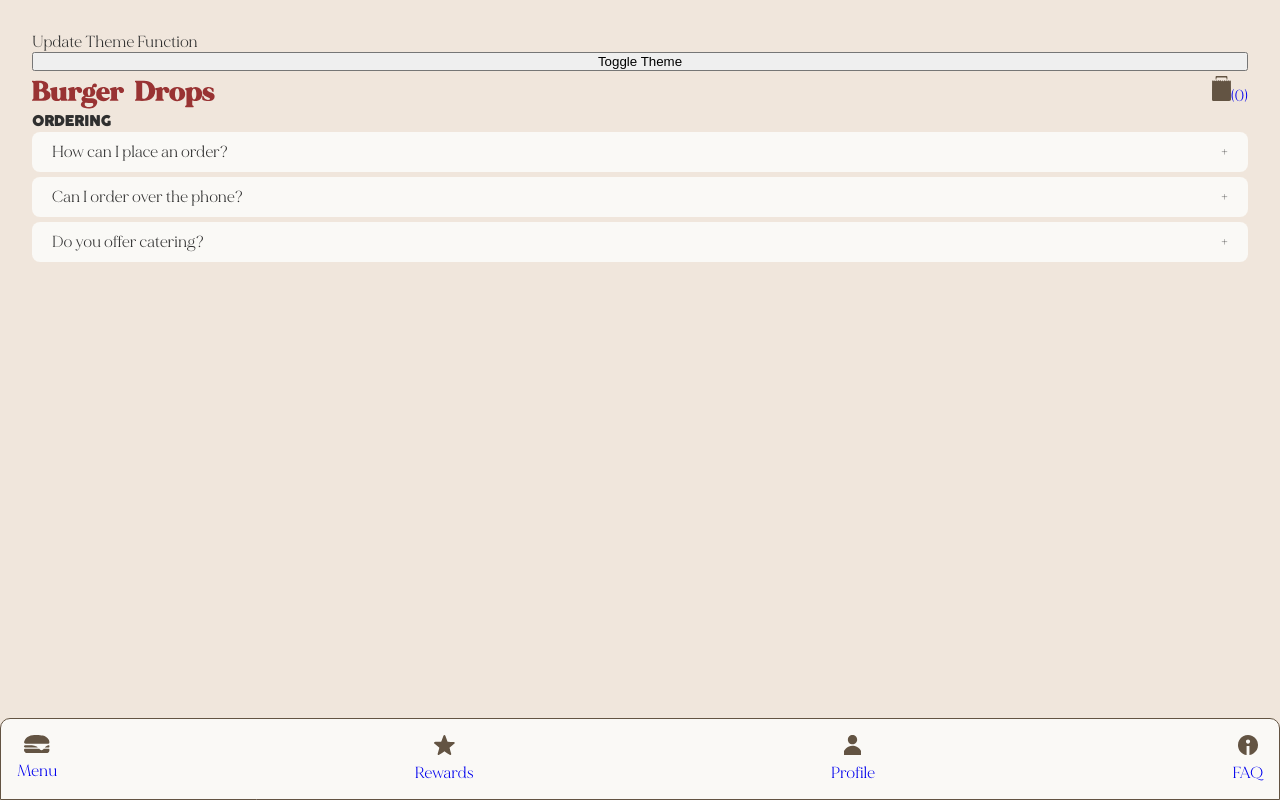
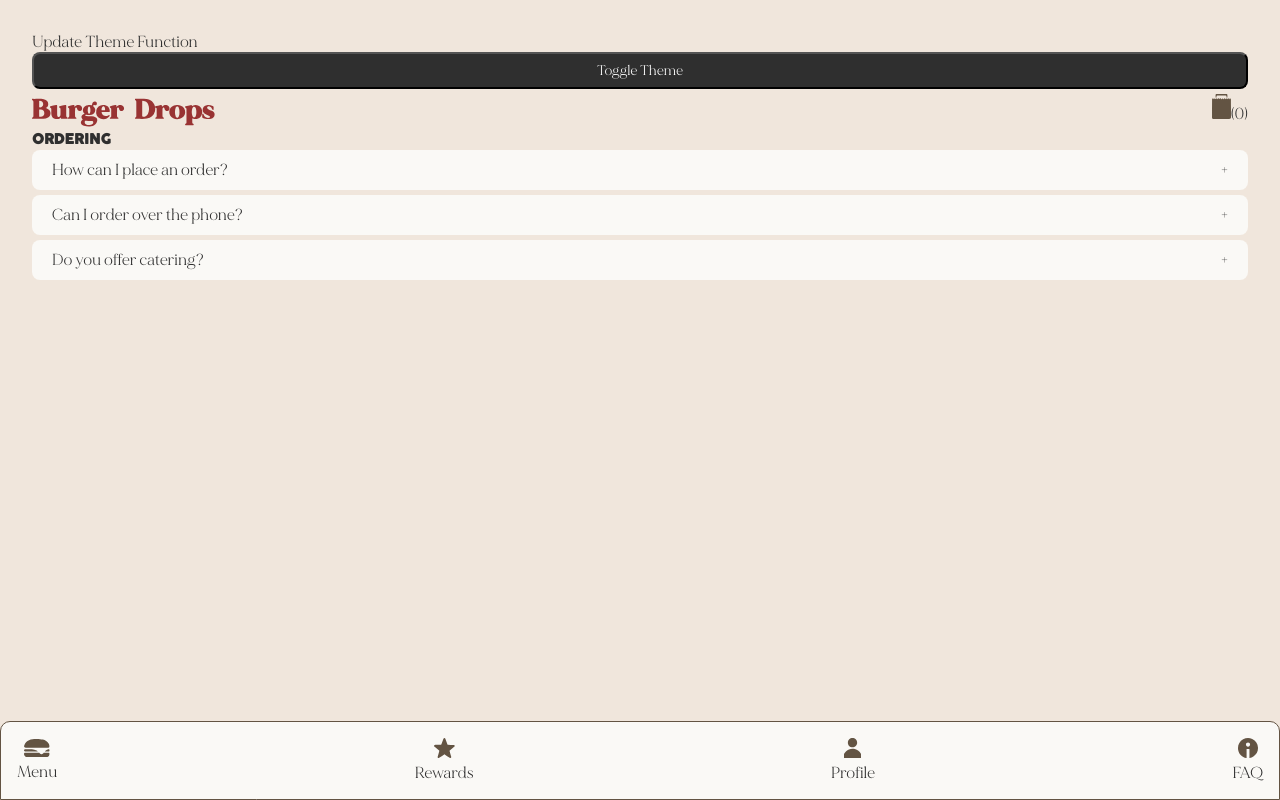
Before and after one commit to annasybingco/taco-restaurant, a React (Vite) app: page /faq in a window 1280 px wide. Built offline with nearby package versions, Linux system fonts and the light colour scheme.

Commit message:
update svg and button color

```diff
--- a/src/components/Navigation/Navigation.jsx
+++ b/src/components/Navigation/Navigation.jsx
@@ -1,33 +1,35 @@
-import HomeLogo from "../SVG/HomeLogo";
+import { Link, useLocation } from "react-router-dom";
 import RewardsLogo from "../SVG/RewardsLogo";
 import ProfileLogo from "../SVG/ProfileLogo";
 import FaqLogo from "../SVG/FaqLogo";
-import { Link } from "react-router-dom";
+import HomeLogo from "../SVG/HomeLogo";
 import "../Navigation/Navigation.scss";
 
 function Navigation() {
+  const location = useLocation();
+
   return (
     <section className="navigation">
       <Link to="/">
-        <div className="navigation__item">
+        <div className={location.pathname === "/" ? "active" : ""}>
           <HomeLogo />
           <p>Menu</p>
         </div>
       </Link>
       <Link to="/rewards">
-        <div className="navigation__item">
+        <div className={location.pathname === "/rewards" ? "active" : ""}>
           <RewardsLogo />
           <p>Rewards</p>
         </div>
       </Link>
       <Link to="/profile">
-        <div className="navigation__item">
+        <div className={location.pathname === "/profile" ? "active" : ""}>
           <ProfileLogo />
           <p>Profile</p>
         </div>
       </Link>
       <Link to="/faq">
-        <div className="navigation__item">
+        <div className={location.pathname === "/faq" ? "active" : ""}>
           <FaqLogo />
           <p>FAQ</p>
         </div>
--- a/src/components/Navigation/Navigation.scss
+++ b/src/components/Navigation/Navigation.scss
@@ -11,6 +11,7 @@
   background-color: var(--bg-color-secondary);
   padding: 1em;
   text-align: center;
+  align-items: center;
 }
 
 .navigation__item {
--- a/src/components/SVG/HomeLogo.jsx
+++ b/src/components/SVG/HomeLogo.jsx
@@ -3,6 +3,7 @@ import { useTheme } from "../../Context/ThemeContext";
 function HomeLogo() {
   const theme = useTheme();
   const logoColor = theme === "light" ? "#635443" : "#c2a788"; // if light then set other
+
   return (
     <svg
       width="26"
--- a/src/styles/_global.scss
+++ b/src/styles/_global.scss
@@ -7,6 +7,7 @@
   margin: 0;
   padding: 0;
   text-decoration: none;
+  color: inherit;
 }
 
 //light mode
@@ -18,6 +19,8 @@
   --icon-color: #{$light-icon};
   --logo-color: #{$light-logo};
   --badge-color: #{$light-badge-color};
+  --cta-color: #{$light-cta-color};
+  --cta-text-color: #{$light-cta-text};
 }
 
 //dark mode
@@ -29,6 +32,8 @@
   --icon-color: #{$dark-icon};
   --logo-color: #{dark-logo};
   --badge-color: #{$dark-badge-color};
+  --cta-color: #{$dark-cta-color};
+  --cta-text-color: #{$dark-cta-text};
 }
 
 #root {
@@ -76,9 +81,15 @@ link {
   font-size: 14px;
 }
 
-body-small {
+.body-small {
   font-family: "Made Mirage";
   font-size: 10px;
+}
+
+button {
+  font-family: "Made Mirage";
+  font-size: 14px;
+  @include button;
 }
 
 @media (min-width: 768px) {
--- a/src/styles/_mixins.scss
+++ b/src/styles/_mixins.scss
@@ -21,3 +21,10 @@
 @mixin checkbox {
   width: 20px;
 }
+
+@mixin button {
+  background-color: var(--cta-color);
+  color: var(--cta-text-color);
+  border-radius: 8px;
+  padding: 8px 0;
+}
--- a/src/styles/_variables.scss
+++ b/src/styles/_variables.scss
@@ -1,13 +1,5 @@
 $tablet-breakpoint: 768px;
 $desktop-breakpoint: 1280px;
-
-//color styles
-$primary-text: #2f2f2f;
-$secondary-text: #ffffff;
-
-$bg-beige: #f7f2ed;
-$light-beige: #faf9f6;
-$icons: #635443;
 
 //default
 $light-primary-text: #2f2f2f;
@@ -17,6 +9,8 @@ $light-secondary-background: #faf9f6;
 $light-icon: #635443;
 $light-logo: #993333;
 $light-badge-color: #993333;
+$light-cta-color: #2f2f2f;
+$light-cta-text: #ffffff;
 
 $dark-primary-text: #ffffff;
 $dark-tertiary-text: #4d5157;
@@ -25,3 +19,5 @@ $dark-secondary-background: #2f2f2f;
 $dark-icon: #c2a788;
 $dark-logo: #ffffff;
 $dark-badge-color: #cf6679;
+$dark-cta-color: #843232;
+$dark-cta-text: #ffffff;
```
Also changed, not shown: src/assets/icons/home.svg.
